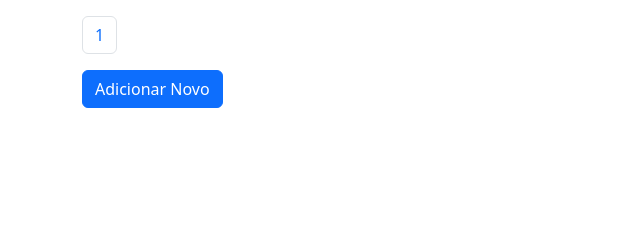
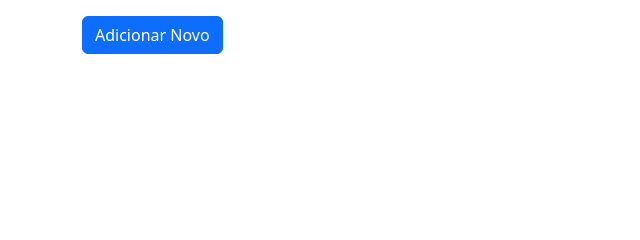
Before and after one commit to ClarisseTeixeira/ReservasFINECAP, a Django app: page /listar/ in a window 1280 px wide. Shown: the part 391-631 px from the top of the page, without its empty margins (0-640 px from the left). Run offline with Django 4.2, Linux system fonts and the light colour scheme; data that the repository does not hold is empty.

Commit message:
separando as atividades: atividade 3

```diff
--- a/finecap/templates/finecap/lista.html
+++ b/finecap/templates/finecap/lista.html
@@ -83,37 +83,6 @@
     </table>
 
 
-    <nav aria-label="Page navigation example">
-        <ul class="pagination">
-            {% if reserva.has_previous %}
-            <li class="page-item">
-                <a class="page-link" href="?page=1" aria-label="Primeira">
-                    <span aria-hidden="true">&laquo;&laquo;</span>
-                </a>
-            </li>
-            <li class="page-item">
-                <a class="page-link" href="?page={{ reserva.previous_page_number }}" aria-label="Anterior">
-                    <span aria-hidden="true">&laquo;</span>
-                </a>
-            </li>
-            {% endif %}
-
-            <li class="page-item"><span class="page-link">{{ reserva.number }}</span></li>
-
-            {% if reserva.has_next %}
-            <li class="page-item">
-                <a class="page-link" href="?page={{ reserva.next_page_number }}" aria-label="Próxima">
-                    <span aria-hidden="true">&raquo;</span>
-                </a>
-            </li>
-            <li class="page-item">
-                <a class="page-link" href="?page={{ reserva.paginator.num_pages }}" aria-label="Última">
-                    <span aria-hidden="true">&raquo;&raquo;</span>
-                </a>
-            </li>
-            {% endif %}
-        </ul>
-    </nav>
 
     <div class="mb-3">
         <a href="{% url 'criar' %}" class="btn btn-primary">Adicionar Novo</a>
--- a/finecap/views.py
+++ b/finecap/views.py
@@ -61,15 +61,6 @@ def listar(request):
         reserva = reserva.filter(data_reserva__icontains=request.GET.get('data'))
 
 
-    paginator = Paginator(reserva, 5)
-    page = request.GET.get('page')
-    try:
-        reserva = paginator.page(page)
-    except PageNotAnInteger:
-        reserva = paginator.page(1)
-    except EmptyPage:
-        reserva = paginator.page(paginator.num_pages)
-
     context = {
         'reserva': reserva
     }
```
